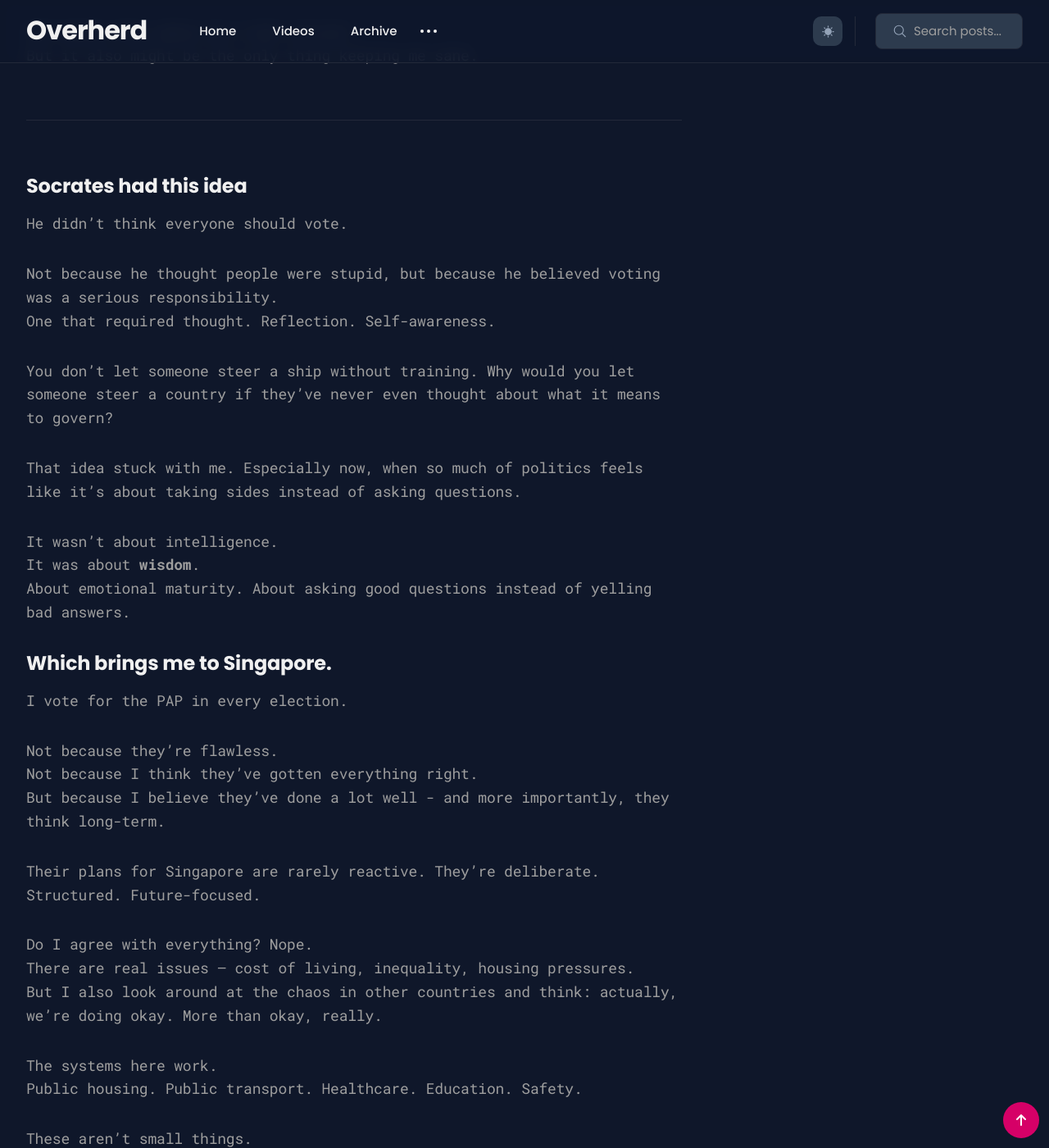
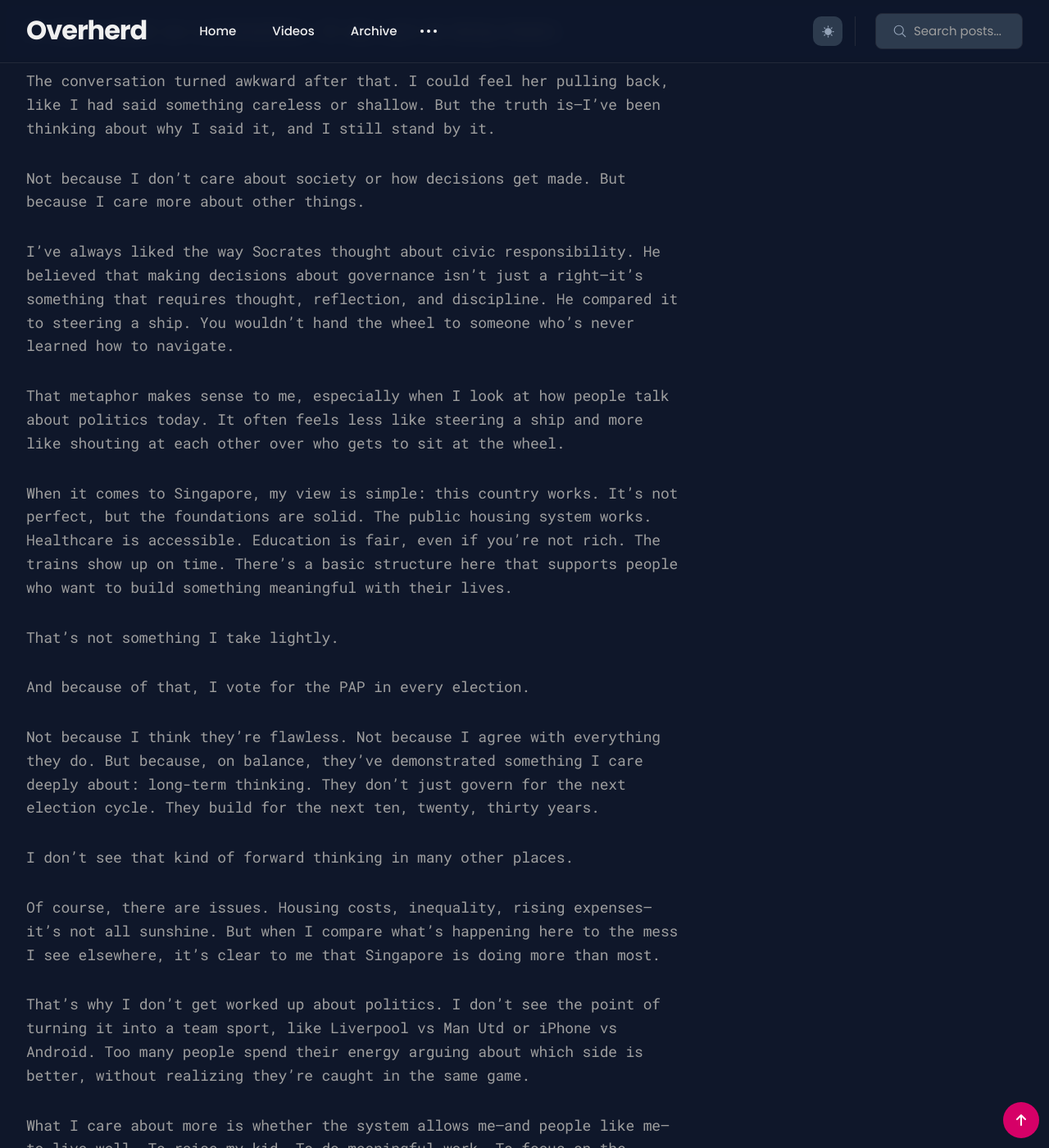
Before and after one commit to smartyshaman/anantshiva.github.io, a Jekyll site: the page built from _posts/2027-03-28-i-dont-care-about-politics-and-I-dont-think-thats-a-problem.md, in a window 1280 px wide and 1400 px high, scrolled down 1466 px. Shown: the whole window at 82% size. Built offline with Jekyll 4.4.1, drawn with Linux system fonts in a browser that asks for light colours; some of the changed text lies outside the part shown.

Commit message:
Updated blog post

```diff
--- a/_posts/2027-03-28-i-dont-care-about-politics-and-I-dont-think-thats-a-problem.md
+++ b/_posts/2027-03-28-i-dont-care-about-politics-and-I-dont-think-thats-a-problem.md
@@ -1,106 +1,57 @@
 ---
 layout: post
-title: "I Don’t Care About Politics. And I Don’t Think That’s a Problem."
+title: "Why I Don’t Care About Politics (And What I Actually Care About)"
 date: 2025-03-27
+tags: [Reflection]
 tags_color: '#4643ec'
 image: 'https://anantshiva.com/media/socrates-singapore.png'
 ---
 
-My friend got mad at me the other day.
-
-She was talking about politics. Passionate, fired up.
-And I said something like,
-> “I don’t really care about politics.”
-
-I could see her reevaluating our entire friendship in real-time.
-
-I wasn’t trying to dismiss her views. I wasn’t mocking her. I just meant what I said.
-
-I don’t care about politics.
-
-And maybe that makes me a bad citizen.
-But it also might be the only thing keeping me sane.
+*Note: This isn’t a political post. It’s not an argument. It’s not meant to convince anyone of anything. It’s just me thinking out loud about something I’ve been reflecting on lately.*
 
 ---
 
-### Socrates had this idea
+A few weeks ago, I was chatting with a friend. She’s passionate about Singapore politics, especially the opposition. She volunteers at rallies, stays updated on debates, and believes the ruling party has had it too easy for too long.
 
-He didn’t think everyone should vote.
+Somewhere in the conversation, I said, "I don’t really care that much about politics."
 
-Not because he thought people were stupid, but because he believed voting was a serious responsibility.
-One that required thought. Reflection. Self-awareness.
+It wasn’t meant as a provocation. It was just me being honest.
 
-You don’t let someone steer a ship without training. Why would you let someone steer a country if they’ve never even thought about what it means to govern?
+The conversation turned awkward after that. I could feel her pulling back, like I had said something careless or shallow. But the truth is—I’ve been thinking about why I said it, and I still stand by it.
 
-That idea stuck with me. Especially now, when so much of politics feels like it’s about taking sides instead of asking questions.
+Not because I don’t care about society or how decisions get made. But because I care more about other things.
 
-It wasn’t about intelligence.
-It was about **wisdom**.
-About emotional maturity. About asking good questions instead of yelling bad answers.
+I’ve always liked the way Socrates thought about civic responsibility. He believed that making decisions about governance isn’t just a right—it’s something that requires thought, reflection, and discipline. He compared it to steering a ship. You wouldn’t hand the wheel to someone who’s never learned how to navigate.
 
-### Which brings me to Singapore.
+That metaphor makes sense to me, especially when I look at how people talk about politics today. It often feels less like steering a ship and more like shouting at each other over who gets to sit at the wheel.
 
-I vote for the PAP in every election.
+When it comes to Singapore, my view is simple: this country works. It’s not perfect, but the foundations are solid. The public housing system works. Healthcare is accessible. Education is fair, even if you’re not rich. The trains show up on time. There’s a basic structure here that supports people who want to build something meaningful with their lives.
 
-Not because they’re flawless.
-Not because I think they’ve gotten everything right.
-But because I believe they’ve done a lot well - and more importantly, they think long-term.
+That’s not something I take lightly.
 
-Their plans for Singapore are rarely reactive. They're deliberate. Structured. Future-focused.
+And because of that, I vote for the PAP in every election.
 
-Do I agree with everything? Nope.
-There are real issues — cost of living, inequality, housing pressures.
-But I also look around at the chaos in other countries and think: actually, we’re doing okay. More than okay, really.
+Not because I think they’re flawless. Not because I agree with everything they do. But because, on balance, they’ve demonstrated something I care deeply about: long-term thinking. They don’t just govern for the next election cycle. They build for the next ten, twenty, thirty years.
 
-The systems here work.
-Public housing. Public transport. Healthcare. Education. Safety.
+I don’t see that kind of forward thinking in many other places.
 
-These aren’t small things.
+Of course, there are issues. Housing costs, inequality, rising expenses—it’s not all sunshine. But when I compare what’s happening here to the mess I see elsewhere, it’s clear to me that Singapore is doing more than most.
 
-It’s not perfect, sure, and there are things I wish were different. But overall?
-It gives people like me the space to live, raise a child, and focus on things that matter personally.
+That’s why I don’t get worked up about politics. I don’t see the point of turning it into a team sport, like Liverpool vs Man Utd or iPhone vs Android. Too many people spend their energy arguing about which side is better, without realizing they’re caught in the same game.
 
-### This is why I don’t get caught up in political tribalism
+What I care about more is whether the system allows me—and people like me—to live well. To raise my kid. To do meaningful work. To focus on the things I can control.
 
-iPhone vs Android.
-Man Utd vs Liverpool.
-Islam vs Christianity.
-PAP vs WP.
+That’s where I choose to spend my energy.
 
-Everything is a fucking rivalry.
-And once you pick a side, you’re not allowed to acknowledge anything good about the other.
+I care about whether my son can get a good education.
+Whether I can walk home safely at night.
+Whether I can teach my students something useful.
+Whether I can keep learning, keep improving, keep showing up.
 
-I find that exhausting. And unnecessary.
+That’s what matters to me.
 
-Singapore is small. We can’t afford to fracture ourselves over slogans and vibes.
+If something feels unfair, I’ll question it. If something breaks, I’ll say something. But I don’t want politics to become part of my identity. I don’t want to live my life in a permanent argument.
 
-### What I care about more is: what can I control?
+There are better things to do with my time.
 
-I’ve never been drawn to political identity.
-
-I’m more interested in what a system allows people to do.
-
-I care about raising my kid well.
-I care about learning new things.
-I care about staying healthy, being a good teacher, showing up for people I love.
-
-I’m not blindly loyal to any party. But I believe in results. I believe in structure.
-And I believe in giving credit where it’s due — even if it’s not the trendy thing to say.
-
-If something feels wrong, I’ll say it.
-If something feels broken, I’ll speak up about it.
-
-But I won’t let politics consume me.
-
-### Maybe that’s cowardice.
-Or maybe it’s clarity.
-
-I believe in personal agency.
-I believe in fixing yourself before trying to fix the system.
-I believe you can be engaged without being enraged.
-I believe it’s possible to live well without having to shout about it.
-
-So yeah, I don’t care about politics the way some people do.
-
-And if that makes me a bad citizen...
-Well, Socrates got sentenced to death too. So I guess I’m in good company.
+That’s where I’m at right now. Maybe that’ll change. But for now, I’d rather focus on what I can actually control.
```
